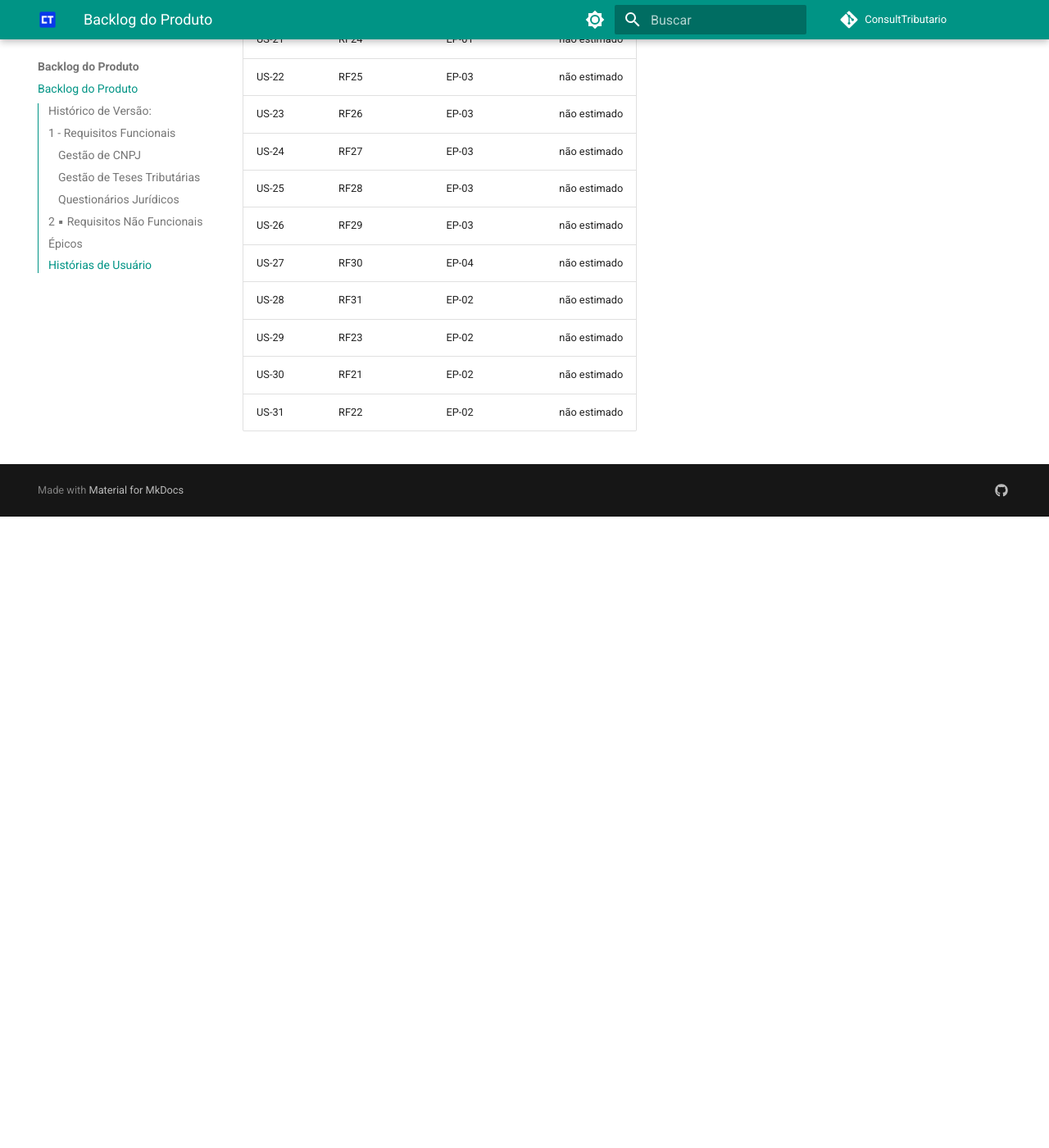
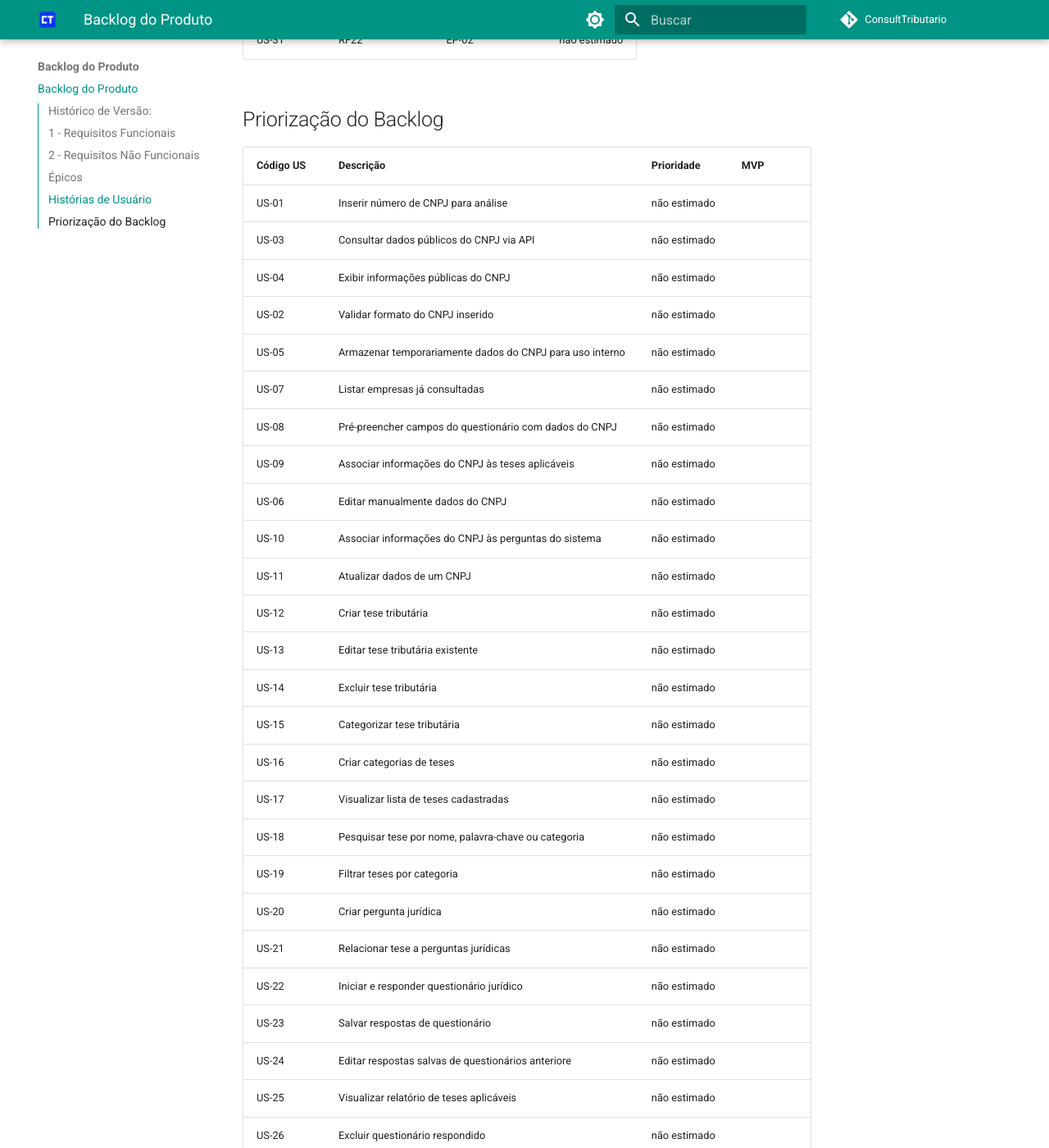
Before and after one commit to mdsreq-fga-unb/2025.1-T02-ConsultTributario, an MkDocs documentation site: the page built from docs/visao-produto/product-backlog.md, in a window 1280 px wide and 1400 px high, scrolled down 6671 px. Shown: the whole window at 82% size. Built offline with MkDocs 1.6.1 and Material for MkDocs 9.7.7, drawn with Linux system fonts in a browser that asks for light colours; comment, search, counter and statistics services are not loaded; before the commit the page ends 7301 px from its top, so only the background shows below that; some of the changed text lies outside the part shown.

Commit message:
doc: adiciona tabela de priorizacao do backlog

```diff
--- a/docs/visao-produto/product-backlog.md
+++ b/docs/visao-produto/product-backlog.md
@@ -7,65 +7,52 @@ O backlog de produto é uma lista dinâmica e priorizada que contém todos os re
 
 ## 1 - Requisitos Funcionais
 
-### Gestão de CNPJ
+| Código | Requisito Funcional                                 |
+|--------|----------------------------------------------------------------|
+| RF01   | Inserir número de CNPJ                                         |
+| RF02   | Validar formato do CNPJ                                        |
+| RF03   | Consultar dados do CNPJ via API                                |
+| RF04   | Exibir dados retornados da consulta ao CNPJ                    |
+| RF05   | Armazenar dados do CNPJ                                        |
+| RF06   | Editar dados retornados do CNPJ                                |
+| RF07   | Listar CNPJs consultados                                       |
+| RF08   | Visualizar dados retornados de consultas passadas ao CNPJ      |
+| RF09   | Pré-preencher questionário com dados do CNPJ                   |
+| RF10   | Associar dados de CNPJ às teses aplicáveis                     |
+| RF11   | Associar dados de CNPJ às perguntas                            |
+| RF12   | Criar tese tributária                           |
+| RF13   | Editar tese tributária                          |
+| RF14   | Apagar tese tributária                          |
+| RF15   | Categorizar tese tributária                     |
+| RF16   | Criar categorias de teses                       |
+| RF17   | Visualizar lista de teses                       |
+| RF18   | Pesquisar tese por nome                         |
+| RF19   | Filtrar teses por categoria                     |
+| RF20   | Criar pergunta jurídica                               |
+| RF21   | Editar pergunta jurídica                              |
+| RF22   | Apagar pergunta jurídica                              |
+| RF23   | Visualizar lista de perguntas jurídicas               |
+| RF24   | Relacionar tese a pergunta                            |
+| RF25   | Iniciar questionário com perguntas criadas            |
+| RF26   | Salvar respostas do questionário                      |
+| RF27   | Editar resposta salva do questionário                 |
+| RF28   | Visualizar relatório de teses aplicáveis              |
+| RF29   | Apagar questionário respondido                        |
+| RF30   | Exportar relatório de teses aplicáveis em PDF         |
+| RF31   | Relacionar pergunta a outras perguntas                |
 
-| Código | Requisito Funcional (resumido)                                 | Prioridade (MoSCoW) |
-|--------|----------------------------------------------------------------|----------------------|
-| RF01   | Inserir número de CNPJ                                         |                      |
-| RF02   | Validar formato do CNPJ                                        |                      |
-| RF03   | Consultar dados do CNPJ via API                                |                      |
-| RF04   | Exibir dados retornados da consulta ao CNPJ                    |                      |
-| RF05   | Armazenar dados do CNPJ                                        |                      |
-| RF06   | Editar dados retornados do CNPJ                                |                      |
-| RF07   | Listar CNPJs consultados                                       |                      |
-| RF08   | Visualizar dados retornados de consultas passadas ao CNPJ      |                      |
-| RF09   | Pré-preencher questionário com dados do CNPJ                   |                      |
-| RF10   | Associar dados de CNPJ às teses aplicáveis                     |                      |
-| RF11   | Associar dados de CNPJ às perguntas                            |                      |
+## 2 - Requisitos Não Funcionais
 
-### Gestão de Teses Tributárias
-
-| Código | Requisito Funcional (resumido)                  | Prioridade (MoSCoW) |
-|--------|-------------------------------------------------|----------------------|
-| RF12   | Criar tese tributária                           |                      |
-| RF13   | Editar tese tributária                          |                      |
-| RF14   | Apagar tese tributária                          |                      |
-| RF15   | Categorizar tese tributária                     |                      |
-| RF16   | Criar categorias de teses                       |                      |
-| RF17   | Visualizar lista de teses                       |                      |
-| RF18   | Pesquisar tese por nome                         |                      |
-| RF19   | Filtrar teses por categoria                     |                      |
-
-### Questionários Jurídicos
-
-| Código | Requisito Funcional (resumido)                        | Prioridade (MoSCoW) |
-|--------|-------------------------------------------------------|----------------------|
-| RF20   | Criar pergunta jurídica                               |                      |
-| RF21   | Editar pergunta jurídica                              |                      |
-| RF22   | Apagar pergunta jurídica                              |                      |
-| RF23   | Visualizar lista de perguntas jurídicas               |                      |
-| RF24   | Relacionar tese a pergunta                            |                      |
-| RF25   | Iniciar questionário com perguntas criadas            |                      |
-| RF26   | Salvar respostas do questionário                      |                      |
-| RF27   | Editar resposta salva do questionário                 |                      |
-| RF28   | Visualizar relatório de teses aplicáveis              |                      |
-| RF29   | Apagar questionário respondido                        |                      |
-| RF30   | Exportar relatório de teses aplicáveis em PDF         |                      |
-| RF31   | Relacionar pergunta a outras perguntas                |                      |
-
-
-## 2 ▪ Requisitos Não Funcionais
-
-| Código  | Requisito Não Funcional                        | Prioridade (MoSCoW) |
-|---------|----------------------------------------------- |----------------------|
-| RNF01   | O sistema deve responder às ações do usuário em até 2 segundos, garantindo uma experiência fluida.                    |                      |
-| RNF02   | A geração de relatórios em PDF, como os de teses aplicáveis, deve ser concluída em no máximo 5 segundos.                            |                      |
-| RNF03   | Todo o tráfego deve ocorrer via HTTPS, e o sistema deve estar protegido contra injeções SQL (SQLi) e outras ameaças conhecidas (como XSS).                   |                      |
-| RNF04   | As credenciais dos usuários devem ser protegidas com hash (ex: bcrypt) e o sistema deve adotar TLS para segurança nas transmissões.                |                      |
-| RNF05   | O sistema deve manter logs de erros e acessos dos usuários, permitindo rastreabilidade e diagnóstico de falhas.                        |                      |
-| RNF06   | Toda comunicação com APIs externas (ex: consulta de CNPJ) deve utilizar HTTPS para garantir a integridade e confidencialidade dos dados.                  |                      |
-| RNF07   | A interface e os textos do sistema devem utilizar linguagem adequada ao público jurídico, evitando termos técnicos de TI ou ambiguidade.            |                      |
-| RNF08   | A estrutura do sistema deve permitir que os administradores atualizem facilmente teses tributárias e perguntas jurídicas, sem depender de suporte técnico.            |                      |
+| Código  | Requisito Não Funcional                        |
+|---------|----------------------------------------------- |
+| RNF01   | O sistema deve responder às ações do usuário em até 2 segundos, garantindo uma experiência fluida.                    |
+| RNF02   | A geração de relatórios em PDF, como os de teses aplicáveis, deve ser concluída em no máximo 5 segundos.                            |
+| RNF03   | Todo o tráfego deve ocorrer via HTTPS, e o sistema deve estar protegido contra injeções SQL (SQLi) e outras ameaças conhecidas (como XSS).                   |
+| RNF04   | As credenciais dos usuários devem ser protegidas com hash (ex: bcrypt) e o sistema deve adotar TLS para segurança nas transmissões.                |
+| RNF05   | O sistema deve manter logs de erros e acessos dos usuários, permitindo rastreabilidade e diagnóstico de falhas.                        |
+| RNF06   | Toda comunicação com APIs externas (ex: consulta de CNPJ) deve utilizar HTTPS para garantir a integridade e confidencialidade dos dados.                  |
+| RNF07   | A interface e os textos do sistema devem utilizar linguagem adequada ao público jurídico, evitando termos técnicos de TI ou ambiguidade.            |
+| RNF08   | A estrutura do sistema deve permitir que os administradores atualizem facilmente teses tributárias e perguntas jurídicas, sem depender de suporte técnico.            |
 
 ## Épicos
 
@@ -207,3 +193,39 @@ O backlog de produto é uma lista dinâmica e priorizada que contém todos os re
 | US-29     | RF23                   | EP-02  | não estimado  |
 | US-30     | RF21                   | EP-02  | não estimado  |
 | US-31     | RF22                   | EP-02  | não estimado  |
+
+## Priorização do Backlog
+
+| Código US | Descrição              | Prioridade             | MVP           |
+|-----------|------------------------|------------------------|---------------|
+| US-01     | Inserir número de CNPJ para análise                        | não estimado |          |
+| US-03     | Consultar dados públicos do CNPJ via API                   | não estimado |          |
+| US-04     | Exibir informações públicas do CNPJ                        | não estimado |          |
+| US-02     | Validar formato do CNPJ inserido                           | não estimado |          |
+| US-05     | Armazenar temporariamente dados do CNPJ para uso interno   | não estimado |          |
+| US-07     | Listar empresas já consultadas                             | não estimado |          |
+| US-08     | Pré-preencher campos do questionário com dados do CNPJ     | não estimado |          |
+| US-09     | Associar informações do CNPJ às teses aplicáveis           | não estimado |          |
+| US-06     | Editar manualmente dados do CNPJ                           | não estimado |          |
+| US-10     | Associar informações do CNPJ às perguntas do sistema       | não estimado |          |
+| US-11     | Atualizar dados de um CNPJ                                 | não estimado |          |
+| US-12     | Criar tese tributária                                      | não estimado |          |
+| US-13     | Editar tese tributária existente                           | não estimado |          |
+| US-14     | Excluir tese tributária                                    | não estimado |          |
+| US-15     | Categorizar tese tributária                                | não estimado |          |
+| US-16     | Criar categorias de teses                                  | não estimado |          |
+| US-17     | Visualizar lista de teses cadastradas                      | não estimado |          |
+| US-18     | Pesquisar tese por nome, palavra-chave ou categoria        | não estimado |          |
+| US-19     | Filtrar teses por categoria                                | não estimado |          |
+| US-20     | Criar pergunta jurídica                                    | não estimado |          |
+| US-21     | Relacionar tese a perguntas jurídicas                      | não estimado |          |
+| US-22     | Iniciar e responder questionário jurídico                  | não estimado |          |
+| US-23     | Salvar respostas de questionário                           | não estimado |          |
+| US-24     | Editar respostas salvas de questionários anteriore         | não estimado |          |
+| US-25     | Visualizar relatório de teses aplicáveis                   | não estimado |          |
+| US-26     | Excluir questionário respondido                            | não estimado |          |
+| US-27     | Exportar relatório de teses em PDF                         | não estimado |          |
+| US-28     | Relacionar pergunta jurídica a outras perguntas            | não estimado |          |
+| US-29     | Exibir lista de perguntas cadastradas                      | não estimado |          |
+| US-30     | Editar pergunta jurídica                                   | não estimado |          |
+| US-31     | Excluir pergunta jurídica                                  | não estimado |          |
```
Also changed, not shown: other parts of docs/visao-produto/product-backlog.md (+0 -1 lines).
